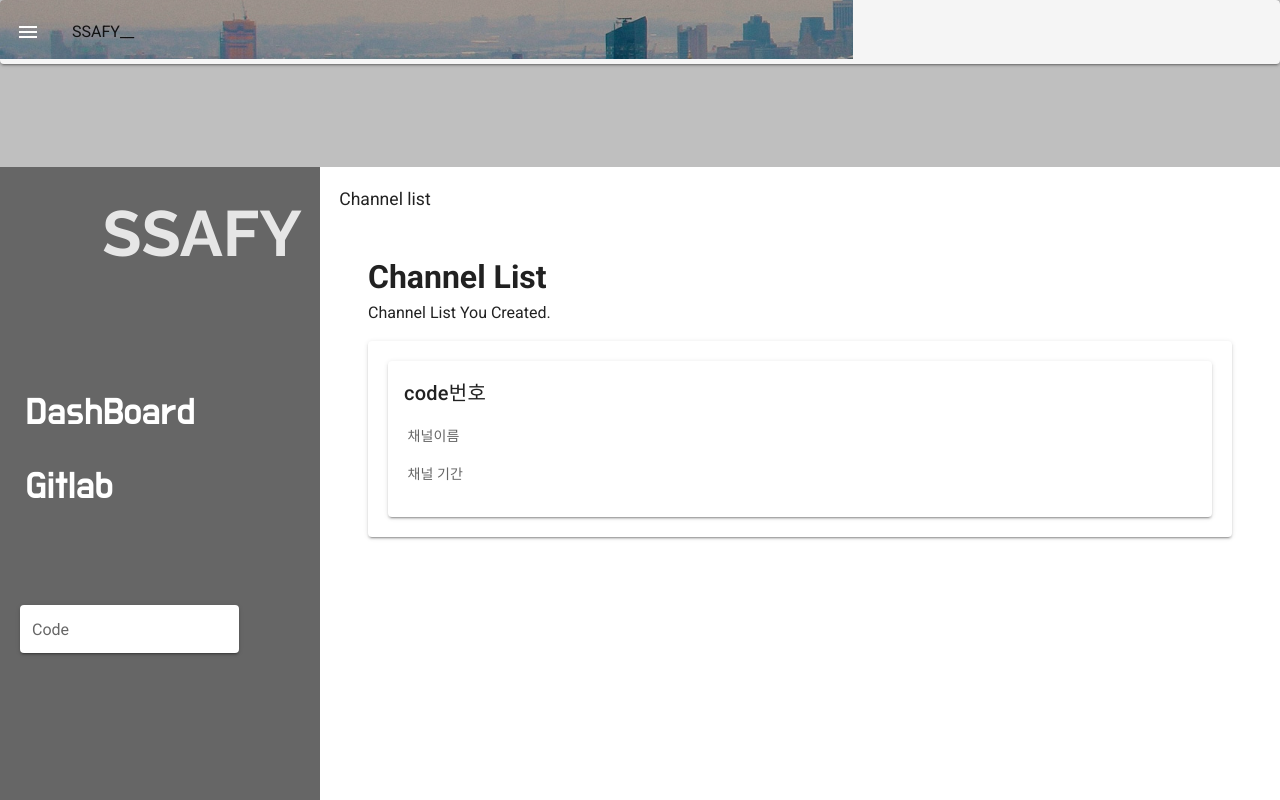
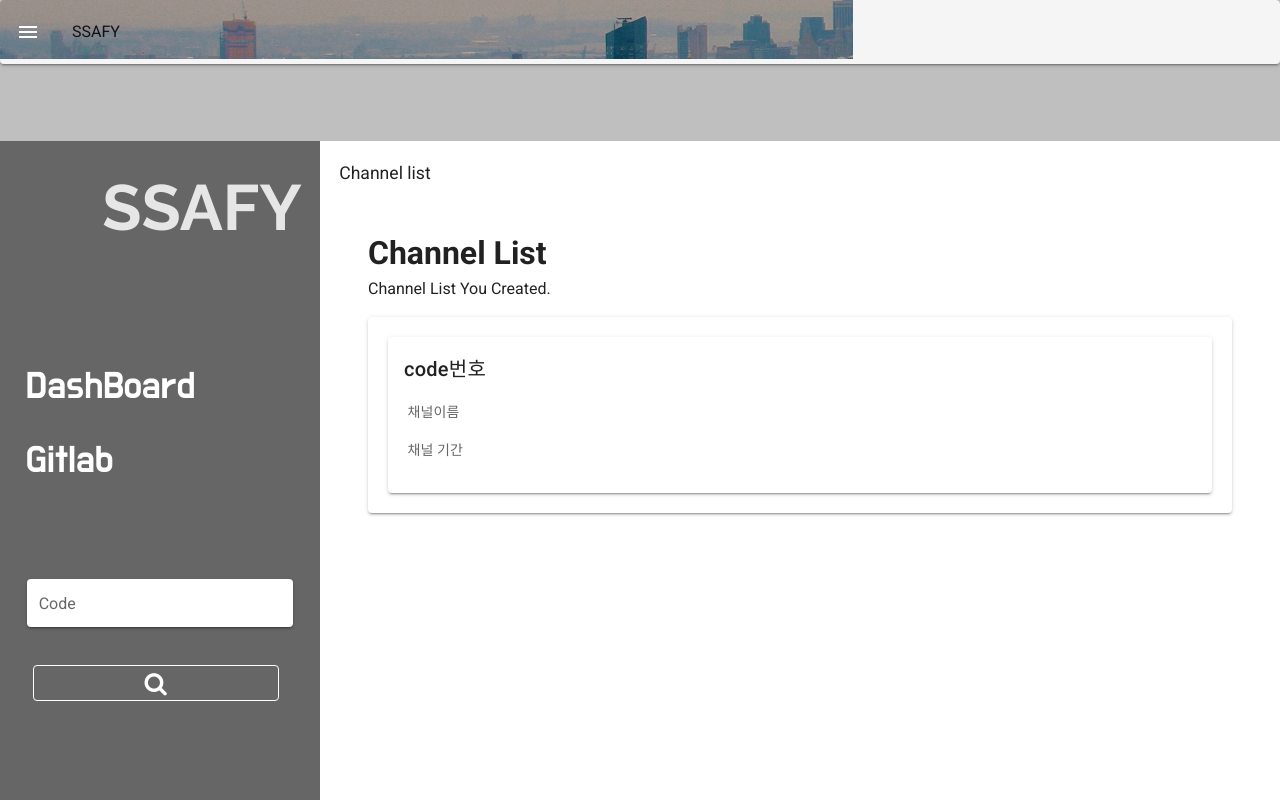
Before and after one commit to ssungwxx/Sol4U-QnA, a Vue app in the folder ssafy-qna/: page /dashboard in a window 1280 px wide. Built offline with nearby package versions, Linux system fonts and the light colour scheme; a web font is replaced by a local one.

Commit message:
add search form (mobile)

```diff
--- a/ssafy-qna/src/components/HeaderMobile.vue
+++ b/ssafy-qna/src/components/HeaderMobile.vue
@@ -11,7 +11,7 @@
 
                 <v-app-bar class="bar_design">
                     <v-app-bar-nav-icon @click.stop="drawer = !drawer" style="margin-right:20px;" color="white"></v-app-bar-nav-icon>
-                    SSAFY__{{code}}
+                    SSAFY
                 </v-app-bar>
 
                 <v-navigation-drawer
@@ -20,12 +20,48 @@
                 right
                 temporary
                 width = "150"
-                style="padding-top:150px;"
+                style="padding-top:20px; background-color:#f2f2f2;"
                 >
                 <v-list nav dense>
-                    <router-link to="/" class="RouterLink">
-                        <p class="RouterLink_p">DashBoard</p>
-                    </router-link>
+                    <div style="display:inline-block; margin-bottom:70px;">
+                        <v-img src = "../assets/Icon.png" style="height:40px; width:40px;" />
+                    </div>
+                    <span class="code_banner">SSAFY</span>
+                    <v-layout>
+                        <router-link to="/dashboard" class="RouterLink">
+                            <p class="RouterLink_p">DashBoard</p>
+                        </router-link>
+                    </v-layout>
+                    <v-layout>
+                        <a href="https://lab.ssafy.com/s1-final/s1p1351008" class="GithubAddress">
+                            <div class="RouterLink_p">Gitlab</div>
+                        </a>
+                    </v-layout>
+                    <v-layout class="banner_search">
+                        <v-flex sm10>
+                            <v-text-field
+                            label="Code"
+                            height="20px"
+                            solo
+                            v-model="routercode2"
+                            ></v-text-field>
+                        </v-flex>
+                        </v-layout>
+                        <v-layout class="banner_search_icon">
+                        <v-flex>
+                            <router-link :to="'/qna/'+routercode2" style="text-decoration: None;">
+                            <!-- 여기에 vuex에 Guest아이디로 넘겨주는 기능 추가하면됨 -->
+                            <v-btn
+                                class="ma-2"
+                                style="width:100%;"
+                                outlined
+                                color="black"
+                            >
+                                <v-icon color="black">fa-search</v-icon>
+                            </v-btn>
+                            </router-link>
+                        </v-flex>
+                    </v-layout>
                 </v-list>
                 </v-navigation-drawer>
 
@@ -39,17 +75,18 @@
     import Vue from 'vue'
 
     export default Vue.extend({
-        props: ['code', 'maxheight'],
+        props: ['maxheight'],
         data: () => ({
             drawer: false,
-            group: null
+            group: null,
+            routercode2: ""
         }),
 
         watch: {
             group () {
                 this.drawer = false
             },
-        }
+        },
     })
 </script>
 
@@ -65,4 +102,35 @@
     background-image: url('../assets/lol.png');
     color: white;
 }
+.code_banner{
+    font-size:30px;
+  font-family: 'Do Hyeon', sans-serif;
+}
+.RouterLink {
+  width: 100%;
+  color: black;
+  text-decoration: None;
+  text-align: left;
+  font-family: "Lexend Deca", sans-serif;
+}
+.RouterLink_p {
+  color: black;
+  font-family: 'Do Hyeon', sans-serif;
+  font-size: 25px;
+}
+.GithubAddress{
+  width: 100%;
+  color: black;
+  text-decoration: None;
+  text-align: left;
+  font-family: "Lexend Deca", sans-serif;
+}
+.banner_search{
+  text-align: center;
+  margin-top: 60px;
+}
+.banner_search_icon{
+    margin-left:-10px;
+    margin-right:10px;
+}
 </style>
--- a/ssafy-qna/src/components/HeaderWeb.vue
+++ b/ssafy-qna/src/components/HeaderWeb.vue
@@ -15,20 +15,33 @@
           </a>
         </v-layout>
         <v-layout class="banner_search">
-          <v-row>
-            <v-col sm="9">
+          <v-flex sm1></v-flex>
+          <v-flex sm10>
             <v-text-field
               label="Code"
+              height="20px"
               solo
-              v-model="code"
+              v-model="routercode"
             ></v-text-field>
-            </v-col>
-            <v-col>
-            <router-link :to="'/qna/'+code">
-              <v-img style="width:45px;" src="../assets/search-icon.png"></v-img>
+          </v-flex>
+          <v-flex sm1></v-flex>
+        </v-layout>
+        <v-layout class="banner_search_icon">
+          <v-flex sm1></v-flex>
+          <v-flex sm10>
+            <router-link :to="'/qna/'+routercode" style="text-decoration: None;">
+              <!-- 여기에 vuex에 Guest아이디로 넘겨주는 기능 추가하면됨 -->
+              <v-btn
+                class="ma-2"
+                style="width:100%;"
+                outlined
+                color="white"
+              >
+                <v-icon color="white">fa-search</v-icon>
+              </v-btn>
             </router-link>
-            </v-col>
-          </v-row>
+          </v-flex>
+          <v-flex sm2></v-flex>
         </v-layout>
     </div>
 </template>
@@ -38,7 +51,7 @@
 
     export default Vue.extend({
       data: () => ({
-        code: ""
+        routercode: ""
       })
     })
 </script>
@@ -75,6 +88,8 @@
 .banner_search{
   text-align: center;
   margin-top: 7vw;
-  padding-left:20px;
+}
+.banner_search_icon{
+  text-align: center;
 }
 </style>
--- a/ssafy-qna/src/views/QnAPage.vue
+++ b/ssafy-qna/src/views/QnAPage.vue
@@ -1,14 +1,14 @@
 <template>
   <v-app>
-    <v-layout class="banner_mobile">
-      <HeaderMobile :code="code" :maxheight="maxheight" />
-    </v-layout>
     <v-layout>
       <v-flex sm3 class="banner_background">
         <HeaderWeb />
       </v-flex>
 
       <v-flex sm9 id="content_background">
+    <v-layout class="banner_mobile">
+      <HeaderMobile :maxheight="maxheight" />
+    </v-layout>
         <!-- title -->
         <div id="pageTitle">Channel "{{code}}"</div>
         <!-- page on qna page -->
```
